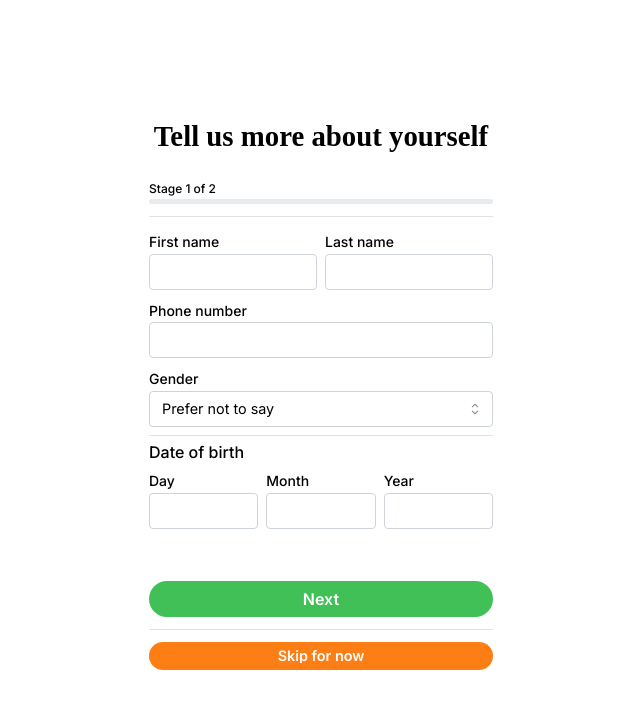
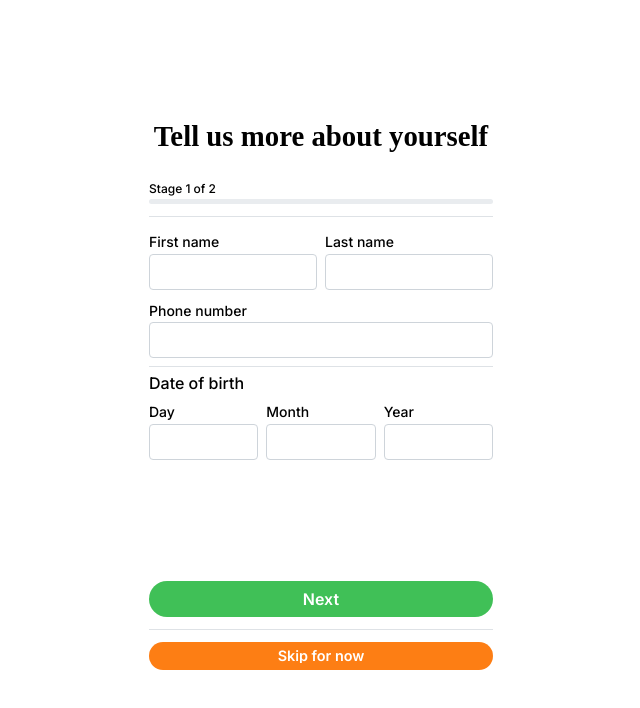
Before and after one commit to njcushing/online-shop, a React (Vite) app in the folder packages/frontend/: page /create-account in a window 1280 px wide. Both pictures are taken after typing "name@example.com", "Sample123", "Sample123" into the empty fields and a click on the button "Sign Up". Shown: the top 708 px of the page, without its empty margins (319-959 px from the left). Built offline with nearby package versions, Linux system fonts and the light colour scheme; a web font is replaced by a local one.

Commit message:
Remove gender field from account creation form as it is not necessary

```diff
--- a/packages/frontend/src/features/SetPersonalInformationForm/index.tsx
+++ b/packages/frontend/src/features/SetPersonalInformationForm/index.tsx
@@ -1,15 +1,6 @@
 import { useState, useMemo } from "react";
 import { useNavigate } from "react-router-dom";
-import {
-    Input,
-    TextInput,
-    NumberInput,
-    Button,
-    Divider,
-    Progress,
-    NativeSelect,
-    HoverCard,
-} from "@mantine/core";
+import { Input, TextInput, NumberInput, Button, Divider, Progress, HoverCard } from "@mantine/core";
 import { useForm, SubmitHandler, Controller } from "react-hook-form";
 import { zodResolver } from "@hookform/resolvers/zod";
 import { Icons } from "@/components/Icons";
@@ -101,22 +92,6 @@ export function SetPersonalInformationForm({ onSuccess }: ISetPersonalInformatio
                     {...inputProps}
                     label="Phone number"
                     error={createInputError(errors.phone?.message)}
-                    onFocus={() => setCurrentStage(stage)}
-                    tabIndex={tabIndex}
-                />
-
-                <NativeSelect
-                    {...register("gender", { setValueAs: (v) => v || "unspecified" })}
-                    {...inputProps}
-                    label="Gender"
-                    data={[
-                        { label: "Male", value: "male" },
-                        { label: "Female", value: "female" },
-                        { label: "Other", value: "other" },
-                        { label: "Prefer not to say", value: "unspecified" },
-                    ]}
-                    defaultValue="unspecified"
-                    error={createInputError(errors.gender?.message)}
                     onFocus={() => setCurrentStage(stage)}
                     tabIndex={tabIndex}
                 />
--- a/packages/frontend/src/features/SetPersonalInformationForm/utils/zodSchema.ts
+++ b/packages/frontend/src/features/SetPersonalInformationForm/utils/zodSchema.ts
@@ -1,12 +1,11 @@
 import { z } from "zod";
-import { Name, name, Phone, phone, Gender, gender, DOB, dob } from "@/utils/schemas/user";
+import { Name, name, Phone, phone, DOB, dob } from "@/utils/schemas/user";
 import { Postcode, postcode } from "@/utils/schemas/address";
 
 export type PersonalInformationFormData = {
     firstName?: Name;
     lastName?: Name;
     phone?: Phone;
-    gender: Gender;
     dob?: DOB;
     address?: {
         line1?: string;
@@ -21,7 +20,6 @@ export const personalInformationFormDataSchema: z.ZodType<PersonalInformationFor
     firstName: name.optional(),
     lastName: name.optional(),
     phone: phone.optional(),
-    gender,
     dob: dob.optional(),
     address: z.object({
         line1: z.string().optional(),
--- a/packages/frontend/src/utils/schemas/user/index.ts
+++ b/packages/frontend/src/utils/schemas/user/index.ts
@@ -31,11 +31,6 @@ export const phone: z.ZodType<Phone> = z.string().refine(
             "Invalid UK phone number, please write it in E.164 format (+44 7123 456789 or 07123 456789)",
     },
 );
-
-export type Gender = "male" | "female" | "other" | "unspecified";
-export const gender: z.ZodType<Gender> = z.enum(["male", "female", "other", "unspecified"], {
-    message: "Please select an option",
-});
 
 /*
  * Minimum age requirement of 13 in line with UK GDPR & ICO guidance on minimum age for data consent
```
